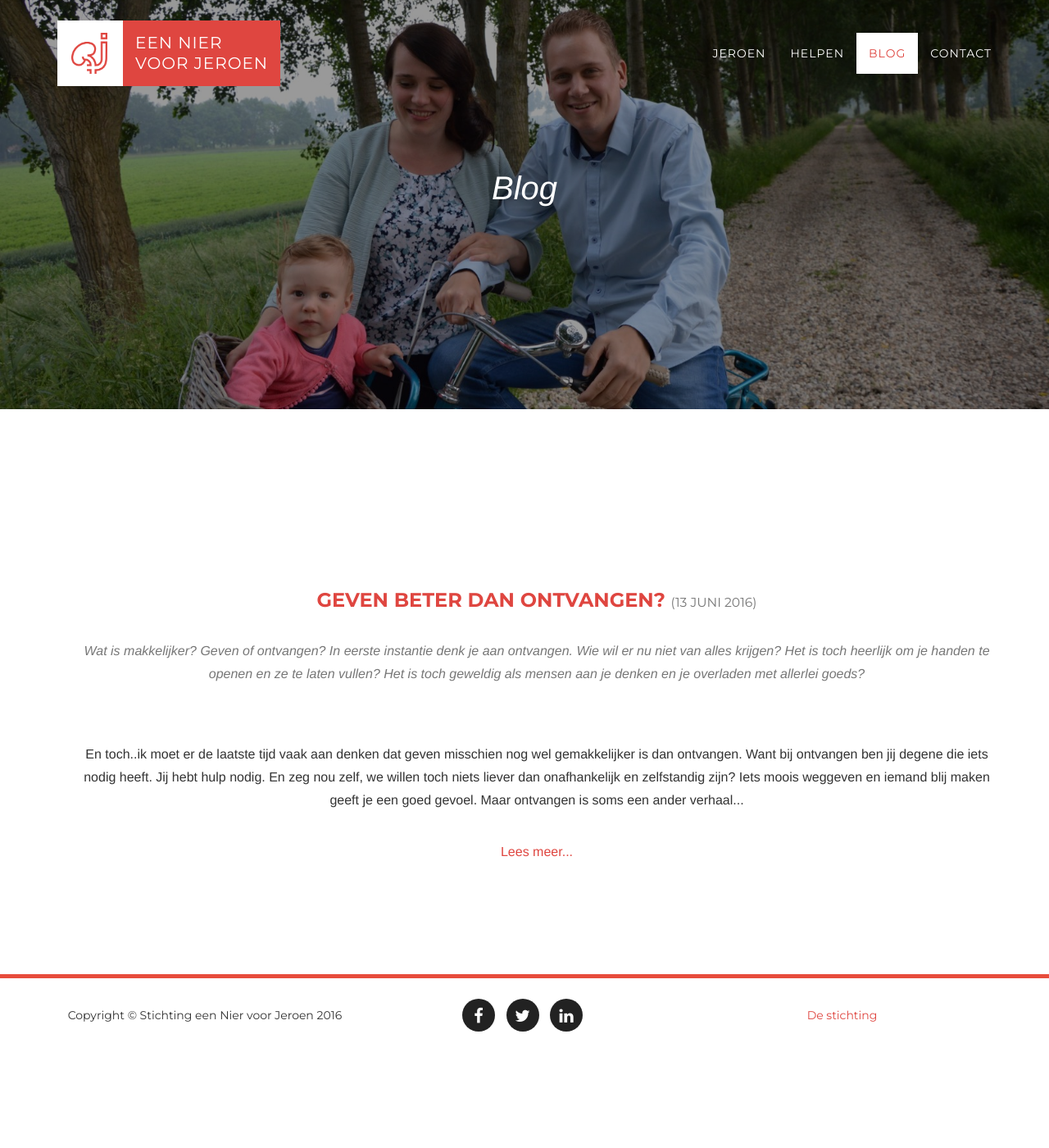
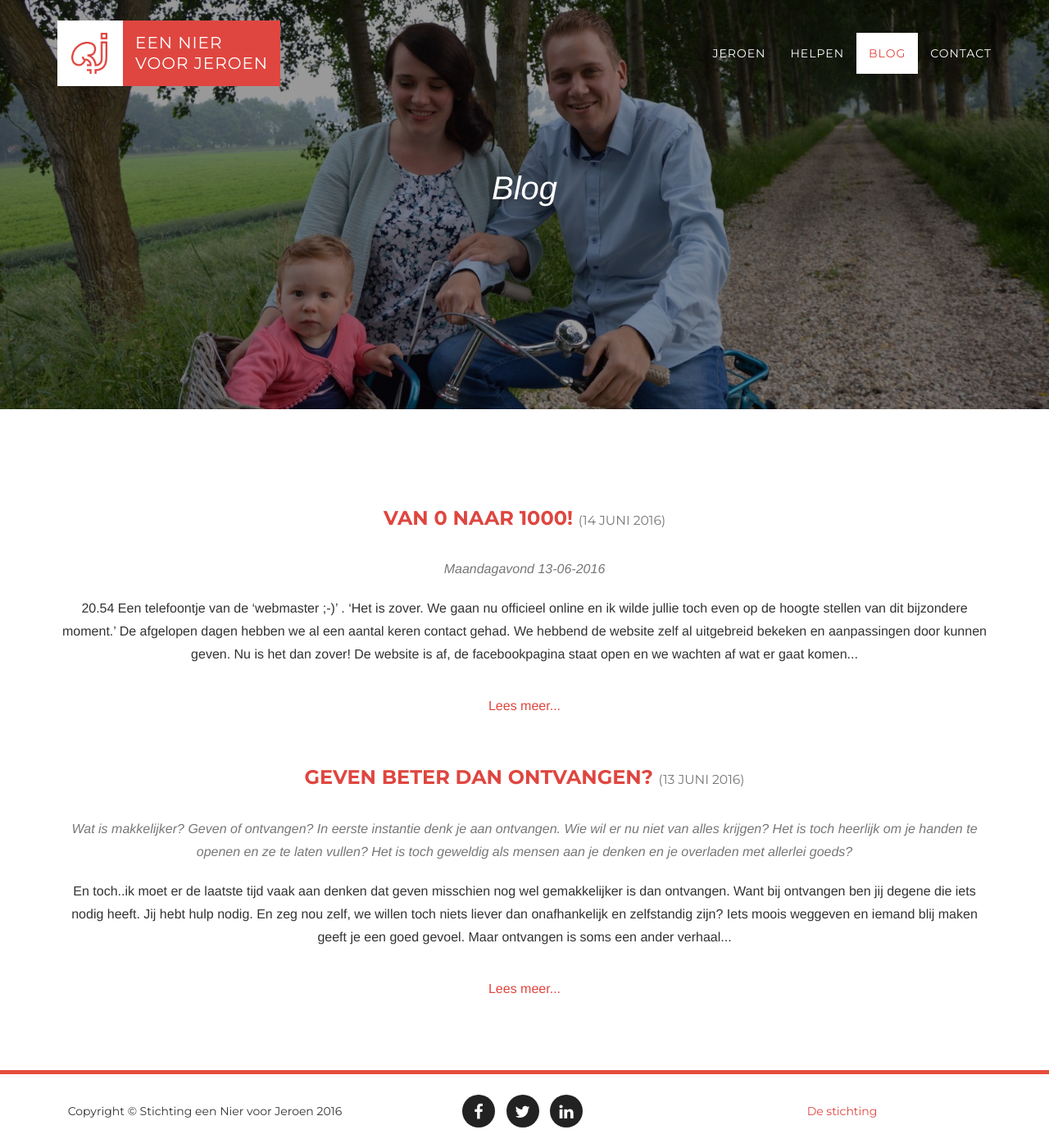
Before and after one commit to Een-nier-voor-Jeroen/Niervoorjeroen.nl-website, a Jekyll site: the page built from blog.html, in a window 1280 px wide and 1400 px high, scrolled down 91 px. Shown: the whole window at 82% size. Built offline with Jekyll 4.4.1, drawn with Linux system fonts in a browser that asks for light colours; nearby versions of some CDN libraries; some web fonts are replaced; before the commit the page ends 1374 px from its top, so only the background shows below that.

Commit message:
Nieuwe blogpost: van 0 naar 1000!

```diff
--- /dev/null
+++ b/_posts/2016-06-14-Van-0-naar-1000.html
@@ -0,0 +1,30 @@
+---
+layout: blog
+title: "Van 0 naar 1000!"
+blog: true
+---
+
+<!-- Blog articles Section -->
+<h3 class="section-subheading text-muted">Maandagavond 13-06-2016</h3>
+<p>
+    20.54 Een telefoontje van de ‘webmaster ;-)’ . ‘Het is zover. We gaan nu officieel online en ik wilde jullie toch even op de hoogte stellen van dit bijzondere moment.’ De afgelopen dagen hebben we al een aantal keren contact gehad. We hebbend de website zelf al uitgebreid bekeken en aanpassingen door kunnen geven. Nu is het dan zover! De website is af, de facebookpagina staat open en we wachten af wat er gaat komen...
+</p>
+<excerptseparator></excerptseparator>
+<p>
+    We openen de facebookpagina en zien de ‘likes’ komen. Dit is leuk! We gaan er maar voor zitten op de bank. Af en toe bellen we even. ‘Al 20 mensen bezoeken de pagina! Op dit moment lezen 15 mensen je blog.’ Het enthousiasme is door de lijn heen voelbaar. ‘De eerste donatie is gedaan!’ We zien thuis de reacties op de FB-pagina. Wat bijzonder. Al die mensen die willen doneren en het bericht verder delen. De likes blijven maar oplopen. De tablet hebben we op schoot. En om de paar seconden ‘vernieuwd’ Jeroen de pagina, en steeds is het aantal likes weer toegenomen. We bereiken de 200!
+</p>
+<p>
+    Intussen komen de whappjes ook binnen van vrienden, familie en kennissen. Complimenten voor de mooie site, positieve en bemoedigende woorden. Iedereen is enthousiast. Mensen die we goed kennen zien we voorbij komen,maar ook minder bekenden en steeds vaker zelfs voor ons onbekenden. En we zien hoe ongeloofelijk snel social media kan werken. Ondertussen bereiken we de 400. Het wordt zo langzaamaan tijd om te gaan slapen. Wat is iedereen nog laat actief zeg! Het kost gewoon moeite om de tablet even opzij te leggen. Onze telefoons zetten we maar bewust even op stil.
+</p>
+<p>
+    Net voor het slapen gaan besluiten we nog een keer te kijken. Ik gok op 450, Jeroen op 470. We zitten nu op 480. Dan moeten we nog maar even wachten op de 500, hebben we gelijk een mooie afsluiter van deze dag! En ja hoor, we hoeven niet lang te wachten. Net voor we gaan slapen bereiken we de 500.
+</p>
+<p>
+    En vanmorgen, kwam de teller op 1000!
+</p>
+<p>
+    Ongelooflijk! Duizend mensen hebben ons bericht bekeken, gelezen en geliked.
+</p>
+<p class='text-primary'>
+    Hiervoor duizendmaal dank!
+</p>
--- a/blog.html
+++ b/blog.html
@@ -2,13 +2,10 @@
 layout: blog
 ---
 <!-- Blog articles Section -->
-<section id="articles">
-    <div class="container">
-        <div class="row">
-            <div class="col-lg-12 text-center">
+<div class="blogoverview">
   {% for post in site.posts %}
     {% if post.draft != true %}
-                    <div>
+      <div class="blogarticlesummary">
         <h3><a href="{{ post.url }}">{{ post.title }}</a> <small>({% include datum.html date=post.date %})</small></h3>
         <p>
           {{ post.excerpt }}
@@ -20,6 +17,3 @@ layout: blog
     {% endif %}
   {% endfor %}
 </div>
-        </div>
-    </div>
-</section>
--- a/css/agency.css
+++ b/css/agency.css
@@ -892,3 +892,16 @@ body {
   max-width: 600px;
   margin: 0px auto;
 }
+
+.blogoverview h3 {
+  margin-top: 20px;
+}
+
+.blogoverview h3.section-subheading {
+  margin-top: 20px;
+  margin-bottom: 20px;
+}
+
+.blogoverview .blogarticlesummary + .blogarticlesummary {
+  margin-top: 60px;
+}
```
Lines whose indentation alone changed are shown as unchanged.
